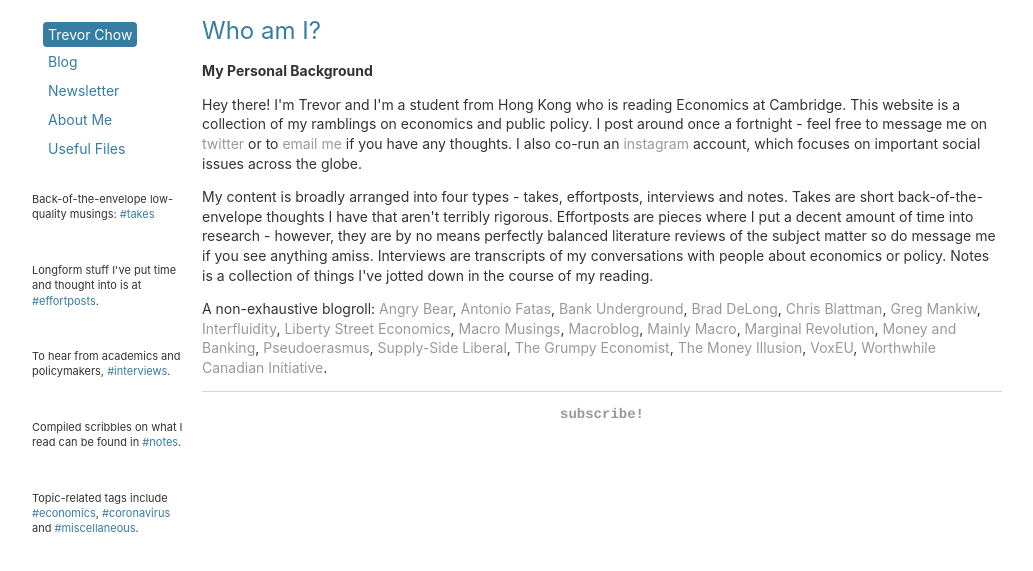
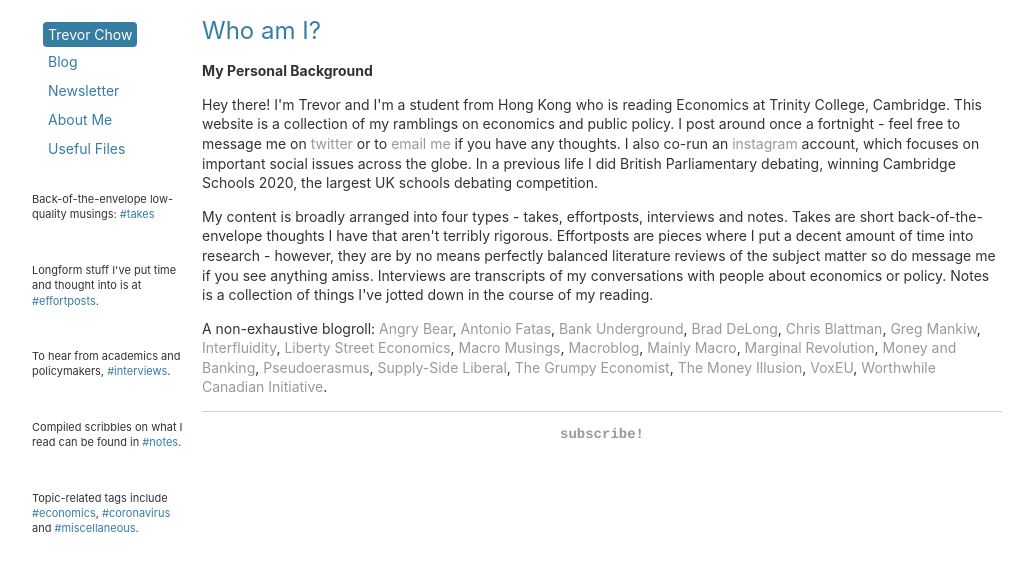
Before and after one commit to tmychow/tmychow.github.io, a Jekyll site: the page built from about/index.html, in a window 1280 px wide. Shown: the top 571 px of the page, without its empty margins (28-1061 px from the left). Built offline with Jekyll 4.4.1, drawn with Linux system fonts in a browser that asks for light colours.

Commit message:
Update index.html

```diff
--- a/about/index.html
+++ b/about/index.html
@@ -5,7 +5,7 @@
 <div class="blurb">
 	<h1>Who am I?</h1>
 	<p><strong>My Personal Background</strong></p>
-	<p>Hey there! I'm Trevor and I'm a student from Hong Kong who is reading Economics at Cambridge. This website is a collection of my ramblings on economics and public policy. I post around once a fortnight - feel free to message me on <a href="https://twitter.com/tmychow">twitter</a> or to <a href="mailto:tmychow@gmail.com?subject=Mostly Economic Musings">email me</a> if you have any thoughts. I also co-run an <a href="https://instagram.com/foreverfeminism/">instagram</a> account, which focuses on important social issues across the globe.</p>
+	<p>Hey there! I'm Trevor and I'm a student from Hong Kong who is reading Economics at Trinity College, Cambridge. This website is a collection of my ramblings on economics and public policy. I post around once a fortnight - feel free to message me on <a href="https://twitter.com/tmychow">twitter</a> or to <a href="mailto:tmychow@gmail.com?subject=Mostly Economic Musings">email me</a> if you have any thoughts. I also co-run an <a href="https://instagram.com/foreverfeminism/">instagram</a> account, which focuses on important social issues across the globe. In a previous life I did British Parliamentary debating, winning Cambridge Schools 2020, the largest UK schools debating competition.</p>
 	<p> My content is broadly arranged into four types - takes, effortposts, interviews and notes. Takes are short back-of-the-envelope thoughts I have that aren't terribly rigorous. Effortposts are pieces where I put a decent amount of time into research - however, they are by no means perfectly balanced literature reviews of the subject matter so do message me if you see anything amiss. Interviews are transcripts of my conversations with people about economics or policy. Notes is a collection of things I've jotted down in the course of my reading. </p>
 	<p> A non-exhaustive blogroll: <a href="https://angrybearblog.com/">Angry Bear</a>, <a href="http://antoniofatas.blogspot.com/">Antonio Fatas</a>, <a href="https://bankunderground.co.uk/">Bank Underground</a>, <a href="https://delong.typepad.com/">Brad DeLong</a>, <a href="https://chrisblattman.com/">Chris Blattman</a>, <a href="https://gregmankiw.blogspot.com/">Greg Mankiw</a>, <a href="https://interfluidity.com/">Interfluidity</a>, <a href="https://libertystreeteconomics.newyorkfed.org/">Liberty Street Economics</a>, <a href="https://macromarketmusings.blogspot.com/">Macro Musings</a>, <a href="https://www.frbatlanta.org/blogs/macroblog/">Macroblog</a>, <a href="https://mainlymacro.blogspot.com/">Mainly Macro</a>, <a href="https://marginalrevolution.com/">Marginal Revolution</a>, <a href="https://www.moneyandbanking.com/">Money and Banking</a>, <a href="https://pseudoerasmus.com/">Pseudoerasmus</a>, <a href="https://blog.supplysideliberal.com/">Supply-Side Liberal</a>, <a href="https://johnhcochrane.blogspot.com/">The Grumpy Economist</a>, <a href="https://www.themoneyillusion.com/">The Money Illusion</a>, <a href="https://voxeu.org/">VoxEU</a>, <a href="https://worthwhile.typepad.com/">Worthwhile Canadian Initiative</a>. </p>
 </div><!-- /.blurb -->
```
